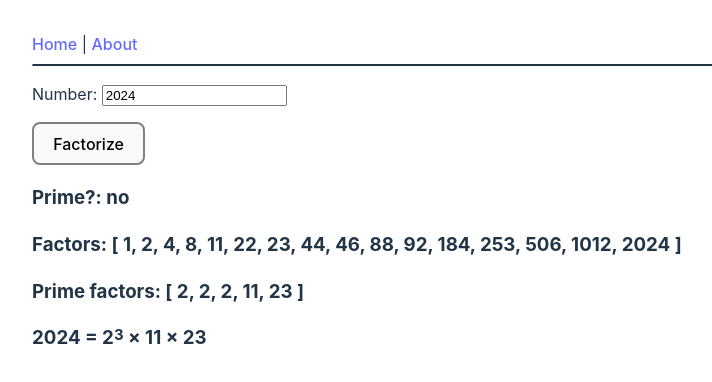
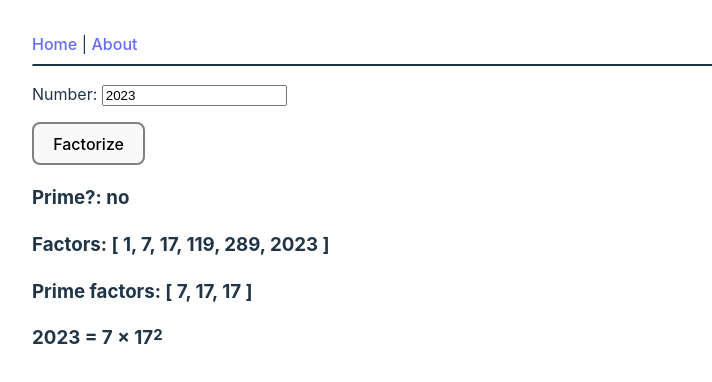
Before and after one commit to knlao/knlao.github.io, a Vue app: page /factor in a window 1280 px wide. Shown: the top 382 px of the page, without its empty margins (0-712 px from the left). Built offline with nearby package versions, Linux system fonts and the light colour scheme.

Commit message:
Update Factor.vue

```diff
--- a/src/components/pages/Factor.vue
+++ b/src/components/pages/Factor.vue
@@ -1,7 +1,7 @@
 <script setup>
 import { ref, onMounted } from 'vue';
 import { factors, primeFactors, primeFactorsCount } from './../functions/factor';
-const num = ref(2024);
+const num = ref(new Date().getFullYear());
 const f = ref([]);
 const pf = ref([]);
 const pfc = ref([]);
```
